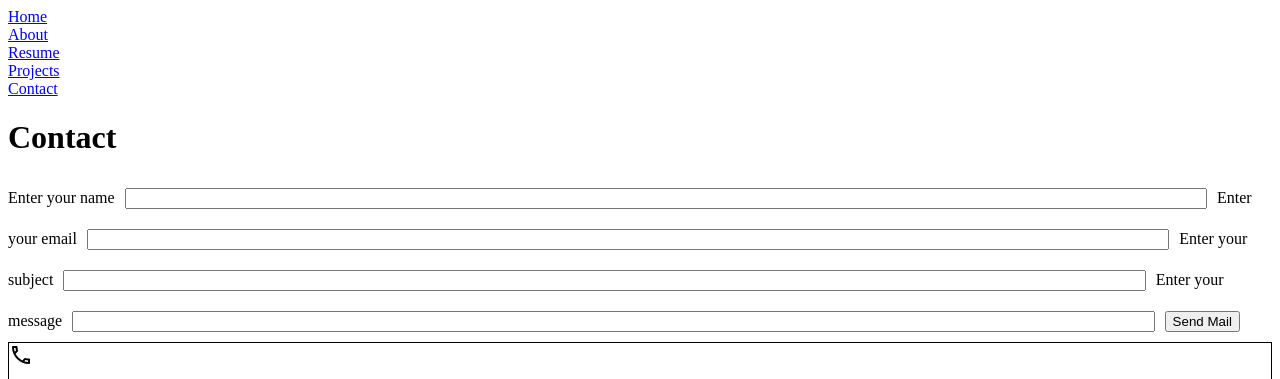
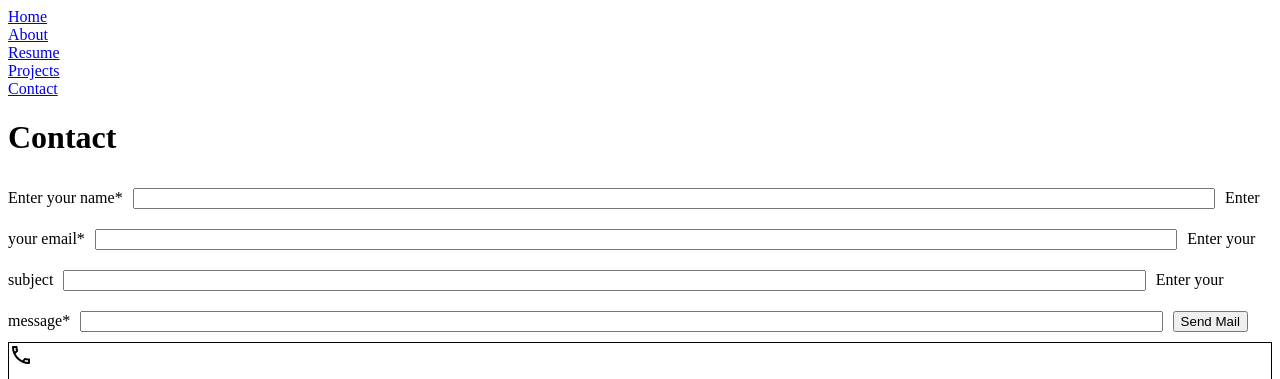
Before and after one commit to mkydd/react-portfolio, a React (Create React App) app: page /contact in a window 1280 px wide. Shown: the top 379 px of the page. Built offline with nearby package versions, Linux system fonts and the light colour scheme.

Commit message:
make certain input fields required

```diff
--- a/src/components/Contact.js
+++ b/src/components/Contact.js
@@ -22,17 +22,17 @@ function Contact() {
     <div>
       <h1>Contact</h1>
       <form className="form" ref={form} onSubmit={sendEmail}>
-        <label htmlFor="name">Enter your name</label>
-        <input className="contact-form-input" type="text" name="name" id="name" />
+        <label htmlFor="name">Enter your name*</label>
+        <input className="contact-form-input" type="text" name="name" id="name" required />
 
-        <label htmlFor="email">Enter your email</label>
-        <input className="contact-form-input" type="text" name="email" id="email" />
+        <label htmlFor="email">Enter your email*</label>
+        <input className="contact-form-input" type="email" name="email" id="email" required />
 
         <label htmlFor="subject">Enter your subject</label>
-        <input className="contact-form-input" type="text" name="subject" id="subject" />
+        <input className="contact-form-input" type="text" name="subject" id="subject"  />
 
-        <label htmlFor="message">Enter your message</label>
-        <input className="contact-form-input" type="text" name="message" id="message" />
+        <label htmlFor="message">Enter your message*</label>
+        <input className="contact-form-input" type="text" name="message" id="message" required />
         <button type="submit">Send Mail</button>
       </form>
 
```
